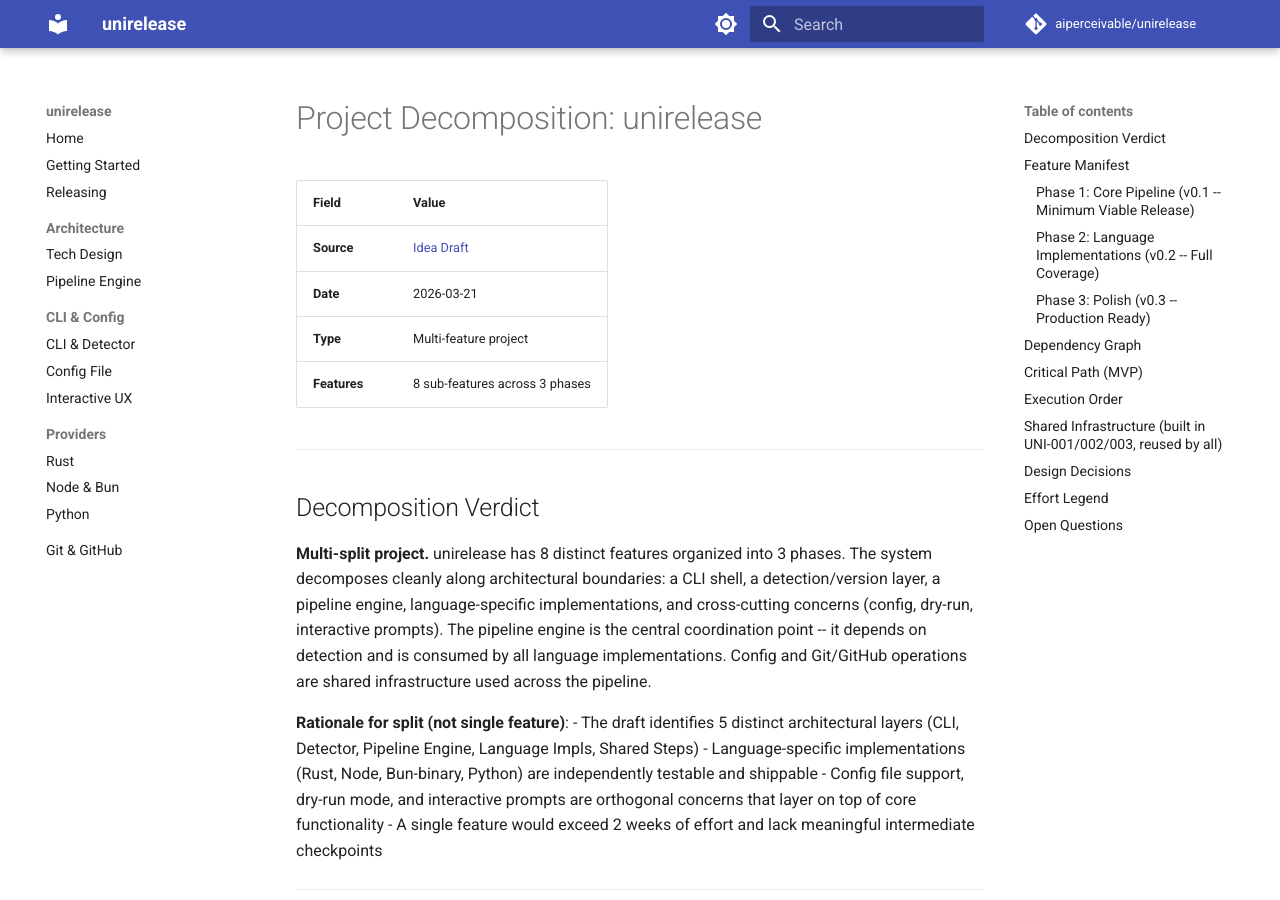
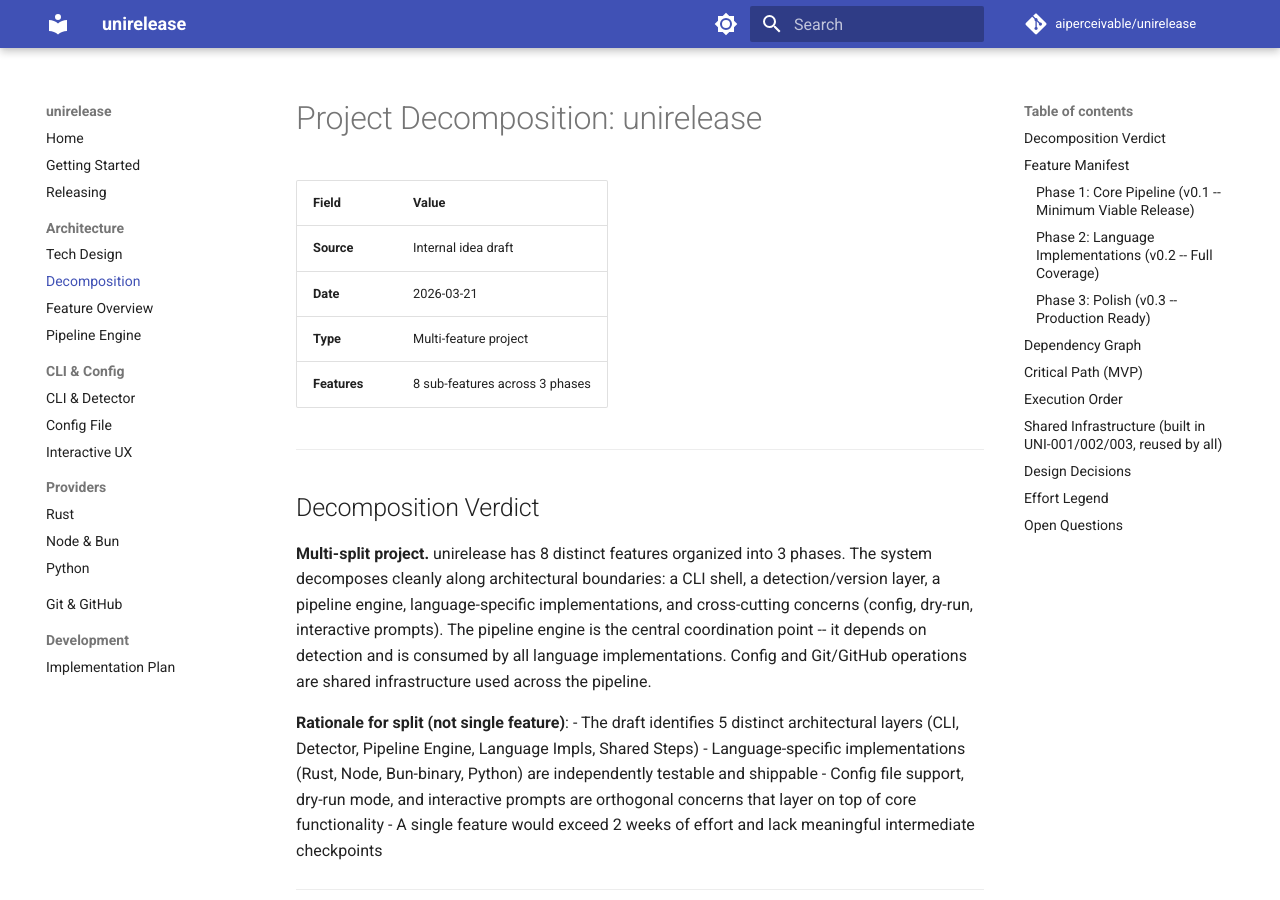
Before and after one commit to aiperceivable/unirelease, an MkDocs documentation site: the page built from docs/decomposition.md, in a window 1280 px wide and 900 px high. Built offline with MkDocs 1.6.1 and Material for MkDocs 9.7.7, drawn with Linux system fonts in a browser that asks for light colours; comment, search, counter and statistics services are not loaded.

Commit message:
docs: Update documentation metadata by removing 'Idea Draft' references and enhance navigation with new architecture and development sections.

```diff
--- a/docs/decomposition.md
+++ b/docs/decomposition.md
@@ -2,7 +2,7 @@
 
 | Field        | Value                                      |
 |--------------|--------------------------------------------|
-| **Source**   | [Idea Draft](../ideas/unirelease/draft.md) |
+| **Source**   | Internal idea draft |
 | **Date**     | 2026-03-21                                 |
 | **Type**     | Multi-feature project                      |
 | **Features** | 8 sub-features across 3 phases             |
--- a/mkdocs.yml
+++ b/mkdocs.yml
@@ -27,6 +27,8 @@ nav:
   - Releasing: releasing.md
   - Architecture:
       - Tech Design: unirelease/tech-design.md
+      - Decomposition: decomposition.md
+      - Feature Overview: features/overview.md
       - Pipeline Engine: features/pipeline-engine.md
   - CLI & Config:
       - CLI & Detector: features/cli-detector.md
@@ -37,6 +39,8 @@ nav:
       - Node & Bun: features/node-bun-provider.md
       - Python: features/python-provider.md
   - Git & GitHub: features/git-github.md
+  - Development:
+      - Implementation Plan: plans/UNI-001-plan.md
 
 markdown_extensions:
   - tables
```
Also changed, not shown: docs/unirelease/tech-design.md (+1 -1 lines).
